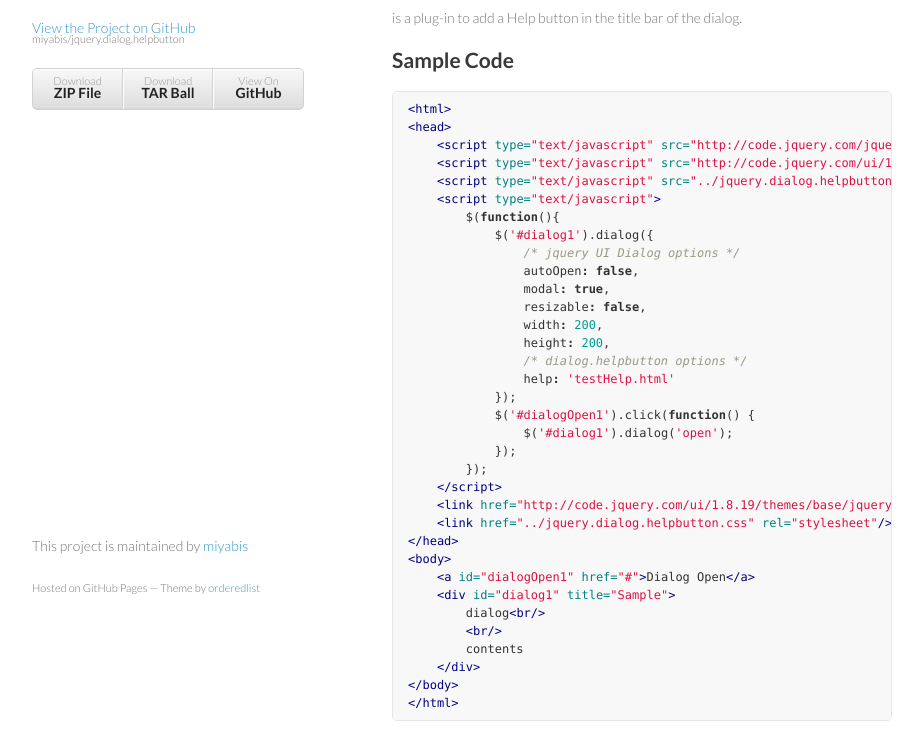
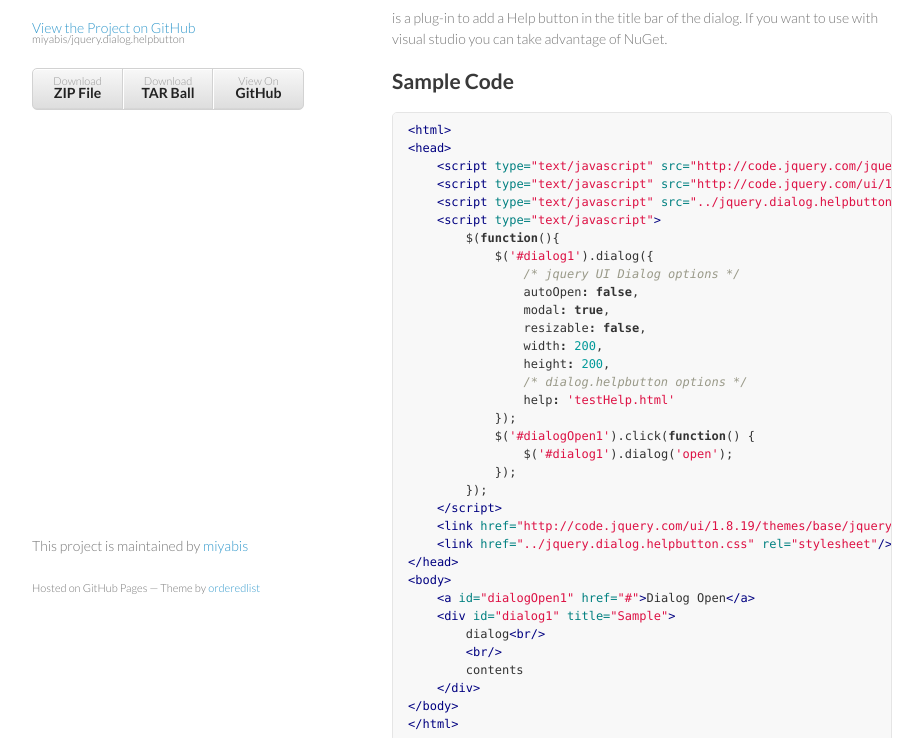
Before and after one commit to miyabis/jquery.dialog.helpbutton, a plain HTML site: page index.html in a window 1280 px wide. Shown: the part 133-871 px from the top of the page, without its empty margins (178-1101 px from the left). Drawn offline with Linux system fonts and the light colour scheme.

```diff
--- a/index.html
+++ b/index.html
@@ -30,12 +30,12 @@
       <section>
         <h1>jQuery UI Dialog Titlebar Help button Plugin</h1>
 
-<p>is a plug-in to add a Help button in the title bar of the dialog.</p>
+<p>is a plug-in to add a Help button in the title bar of the dialog.
+If you want to use with visual studio you can take advantage of NuGet.</p>
 
 <h2>Sample Code</h2>
 
-<div class="highlight">
-<pre><span class="nt">&lt;html&gt;</span>
+<div class="highlight"><pre><span class="nt">&lt;html&gt;</span>
 <span class="nt">&lt;head&gt;</span>
     <span class="nt">&lt;script </span><span class="na">type=</span><span class="s">"text/javascript"</span> <span class="na">src=</span><span class="s">"http://code.jquery.com/jquery-1.7.2.min.js"</span><span class="nt">&gt;&lt;/script&gt;</span>
     <span class="nt">&lt;script </span><span class="na">type=</span><span class="s">"text/javascript"</span> <span class="na">src=</span><span class="s">"http://code.jquery.com/ui/1.8.19/jquery-ui.min.js"</span><span class="nt">&gt;&lt;/script&gt;</span>
@@ -69,9 +69,7 @@
     <span class="nt">&lt;/div&gt;</span>
 <span class="nt">&lt;/body&gt;</span>
 <span class="nt">&lt;/html&gt;</span>
-</pre>
-</div>
-
+</pre></div>
 
 <h2>Option</h2>
 
```
Also changed, not shown: params.json (+1 -1 lines).
